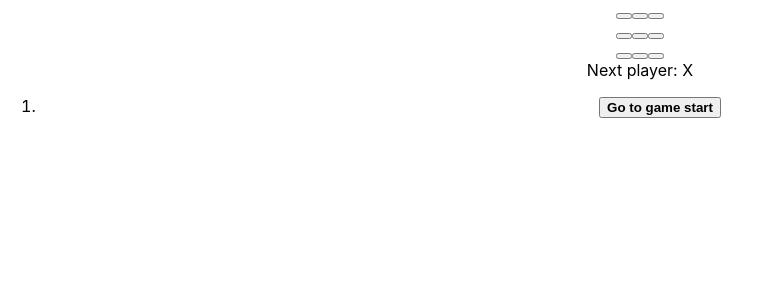
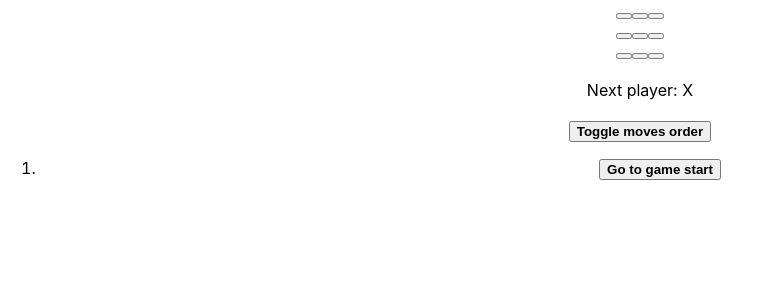
Before and after one commit to dakam4/reactjs, a React (Create React App) app in the folder tic_tac_toe/: page / in a window 1280 px wide. Shown: the top 300 px of the page, without its empty margins (0-762 px from the left). Built offline with nearby package versions, Linux system fonts and the light colour scheme.

Commit message:
Sort moves asc or desc

```diff
--- a/tic_tac_toe/src/components/Game.js
+++ b/tic_tac_toe/src/components/Game.js
@@ -13,6 +13,7 @@ export class Game extends React.Component{
             }],
             stepNumber:0,
             xIsNext: true,
+            isAscending: true,
         }
     }
 
@@ -37,6 +38,12 @@ export class Game extends React.Component{
         this.setState({
           stepNumber: step,
           xIsNext: (step % 2) === 0,
+        });
+      }
+
+      toggle_moves_order(){
+        this.setState({
+          isAscending : !this.state.isAscending,
         });
       }
 
@@ -74,8 +81,15 @@ export class Game extends React.Component{
                     />
                 </div>
                 <div className="game-info">
-                    <div>{status}</div>
-                    <ol>{moves}</ol>
+                  <br/>
+                  <div>{status}</div>
+                  <br/>
+                  <button
+                    className="bold"
+                    onClick={() => this.toggle_moves_order()} >
+                    Toggle moves order
+                  </button>
+                  <ol>{(this.state.isAscending ? moves : moves.reverse())}</ol>
                 </div>
             </div>
         )
```
